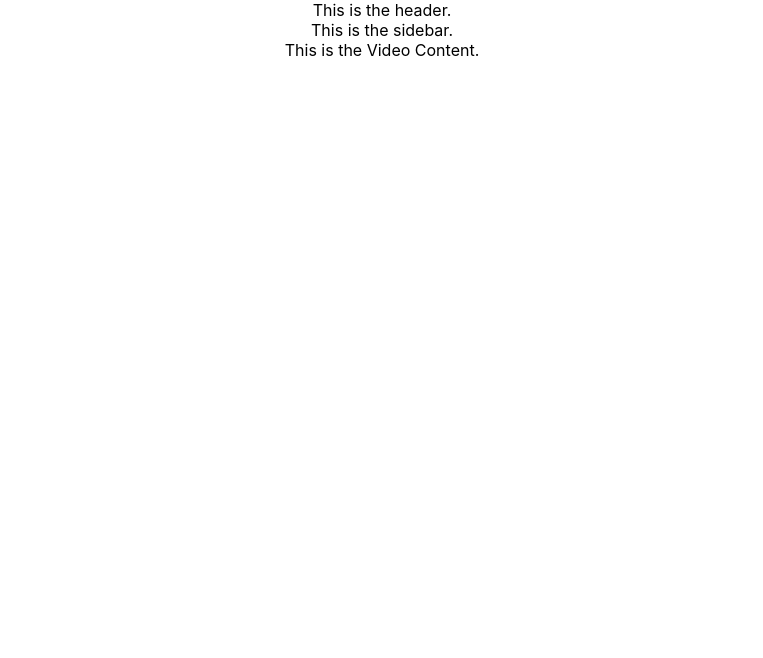
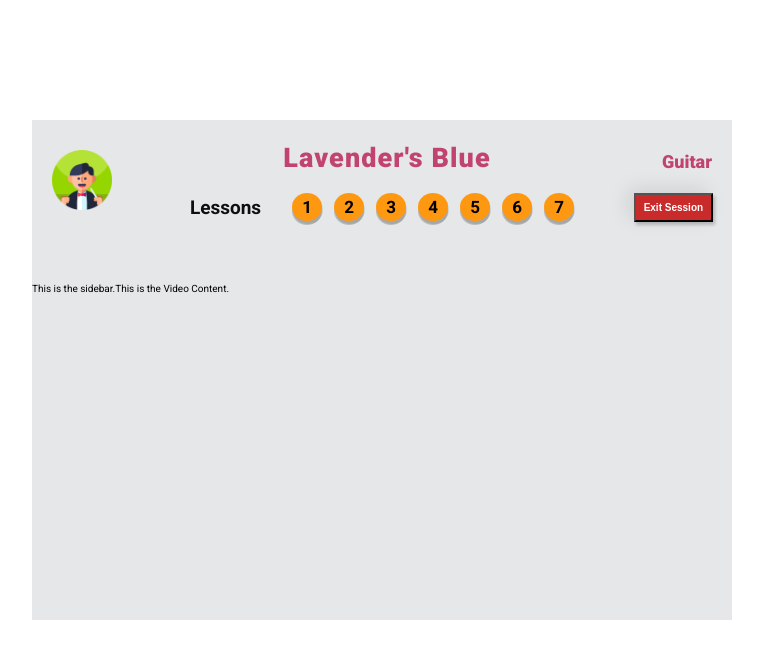
Before and after one commit to FrozenHearth/LessonX, a React (Create React App) app: page / in a window 1280 px wide. Shown: the top 658 px of the page, without its empty margins (258-1021 px from the left). Built offline with nearby package versions, Linux system fonts and the light colour scheme.

Commit message:
Created a layout for the header and styled it

```diff
--- a/src/App.css
+++ b/src/App.css
@@ -1,38 +1,13 @@
-.App {
-  text-align: center;
+@import url('https://fonts.googleapis.com/css?family=Roboto:400,500,700,900&display=swap');
+
+.container {
+  font-family: 'Roboto', Helvetica, Arial, sans-serif;
+  width: 70em;
+  margin: 12em auto;
+  height: 50em;
+  background: #e6e7e8;
 }
 
-.App-logo {
-  height: 40vmin;
-  pointer-events: none;
+.hero-container {
+  display: flex;
 }
-
-@media (prefers-reduced-motion: no-preference) {
-  .App-logo {
-    animation: App-logo-spin infinite 20s linear;
-  }
-}
-
-.App-header {
-  background-color: #282c34;
-  min-height: 100vh;
-  display: flex;
-  flex-direction: column;
-  align-items: center;
-  justify-content: center;
-  font-size: calc(10px + 2vmin);
-  color: white;
-}
-
-.App-link {
-  color: #61dafb;
-}
-
-@keyframes App-logo-spin {
-  from {
-    transform: rotate(0deg);
-  }
-  to {
-    transform: rotate(360deg);
-  }
-}
--- a/src/App.js
+++ b/src/App.js
@@ -1,16 +1,18 @@
 import React from 'react';
 
 import './App.css';
-import Header from './components/Header';
+import Header from './components/Header/Header';
 import SideBar from './components/Sidebar';
 import VideoContent from './components/VideoContent';
 
 const App = () => {
   return (
-    <div className="App">
+    <div className="container">
       <Header />
-      <SideBar />
-      <VideoContent />
+      <div className="hero-container">
+        <SideBar />
+        <VideoContent />
+      </div>
     </div>
   );
 };
--- a/src/components/Header.js
+++ /dev/null
@@ -1,11 +0,0 @@
-import React, { Component } from 'react';
-
-export default class Header extends Component {
-  render() {
-    return (
-      <div>
-        <div>This is the header.</div>
-      </div>
-    );
-  }
-}
--- /dev/null
+++ b/src/components/Header/Header.js
@@ -0,0 +1,19 @@
+import React, { Component } from 'react';
+import '../../styles/Header.css';
+import ConductorIcon from '../../assets/images/conductor.png';
+import Lessons from './Lessons';
+
+export default class Header extends Component {
+  render() {
+    return (
+      <>
+        <div className="header-top-container">
+          <img src={ConductorIcon} className="conductor-icon" alt="" />
+          <h1 className="recital-title">Lavender's Blue</h1>
+          <h2 className="instrument-title">Guitar</h2>
+        </div>
+        <Lessons />
+      </>
+    );
+  }
+}
--- /dev/null
+++ b/src/components/Header/Lessons.js
@@ -0,0 +1,38 @@
+import React, { Component } from 'react';
+import '../../styles/Lessons.css';
+
+export default class Lessons extends Component {
+  render() {
+    return (
+      <div className="header-bottom-container">
+        <div className="lessons-container">
+          <h2 className="lesson-header">Lessons</h2>
+          <div className="lesson-numbers-container">
+            <span className="lesson-numbers-circle">
+              <span className="lesson-numbers">1</span>
+            </span>
+            <span className="lesson-numbers-circle">
+              <span className="lesson-numbers">2</span>
+            </span>
+            <span className="lesson-numbers-circle">
+              <span className="lesson-numbers">3</span>
+            </span>
+            <span className="lesson-numbers-circle">
+              <span className="lesson-numbers">4</span>
+            </span>
+            <span className="lesson-numbers-circle">
+              <span className="lesson-numbers">5</span>
+            </span>
+            <span className="lesson-numbers-circle">
+              <span className="lesson-numbers">6</span>
+            </span>
+            <span className="lesson-numbers-circle">
+              <span className="lesson-numbers">7</span>
+            </span>
+          </div>
+          <button className="exit-session-btn">Exit Session</button>
+        </div>
+      </div>
+    );
+  }
+}
--- a/src/index.css
+++ b/src/index.css
@@ -1,5 +1,5 @@
 body {
-  margin: 0;
+  font-size: 10px;
   font-family: -apple-system, BlinkMacSystemFont, 'Segoe UI', 'Roboto', 'Oxygen',
     'Ubuntu', 'Cantarell', 'Fira Sans', 'Droid Sans', 'Helvetica Neue',
     sans-serif;
@@ -11,3 +11,7 @@ code {
   font-family: source-code-pro, Menlo, Monaco, Consolas, 'Courier New',
     monospace;
 }
+
+* {
+  box-sizing: border-box;
+}
--- /dev/null
+++ b/src/styles/Header.css
@@ -0,0 +1,35 @@
+:root {
+  --header-title-color: #c14470;
+}
+
+.header-top-container {
+  display: flex;
+  padding: 2em;
+  justify-content: space-between;
+}
+
+.recital-title {
+  font-size: 2.7em;
+  letter-spacing: 0.04em;
+  position: relative;
+  bottom: 0.6em;
+}
+
+.instrument-title {
+  font-size: 1.8em;
+  position: relative;
+  bottom: 0.2em;
+}
+
+.recital-title,
+.instrument-title {
+  color: var(--header-title-color);
+  font-weight: 900;
+}
+
+.conductor-icon {
+  position: relative;
+  top: 1em;
+  width: 6em;
+  height: 6em;
+}
--- /dev/null
+++ b/src/styles/Lessons.css
@@ -0,0 +1,57 @@
+.header-bottom-container {
+  display: flex;
+  justify-content: center;
+}
+
+.lessons-container {
+  display: flex;
+  position: relative;
+  bottom: 3.5em;
+}
+
+.lesson-header {
+  color: #0f0f0f;
+  font-size: 1.9em;
+  position: relative;
+  bottom: 0.7em;
+  margin-right: 1em;
+}
+
+.lesson-numbers-container {
+  width: auto;
+  display: flex;
+  flex-wrap: nowrap;
+}
+
+.lesson-numbers-circle {
+  background: #ff9811;
+  cursor: pointer;
+  font-weight: bold;
+  box-shadow: 0px 4px rgba(0, 0, 0, 0.2), 1px 3px rgba(0, 0, 0, 0.1);
+  border-radius: 50%;
+  width: 3em;
+  height: 2.8em;
+  margin-left: 1.2em;
+  display: inline-block;
+}
+
+.lesson-numbers {
+  position: relative;
+  left: 0.6em;
+  top: 0.2em;
+  font-size: 1.7em;
+}
+
+.exit-session-btn {
+  box-shadow: 2px 3px 3px 0px rgba(0, 0, 0, 0.2),
+    -6px -4px 20px 0px rgba(0, 0, 0, 0.1);
+  padding: 0.7em 0.8em;
+  color: white;
+  right: -13.9em;
+  position: absolute;
+  font-weight: 800;
+  background: #c92b2b;
+  font-size: 1em;
+  cursor: pointer;
+  outline: 0;
+}
```
Also changed, not shown: src/assets/images/conductor.png (added).
